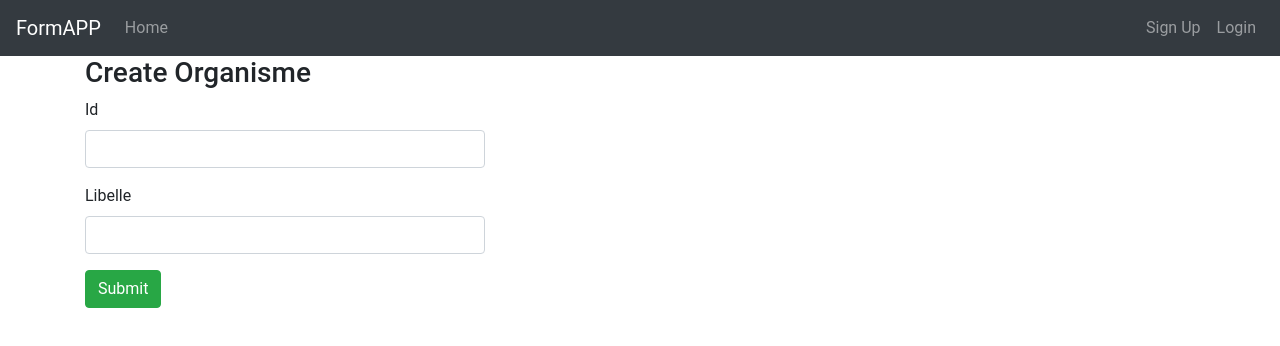
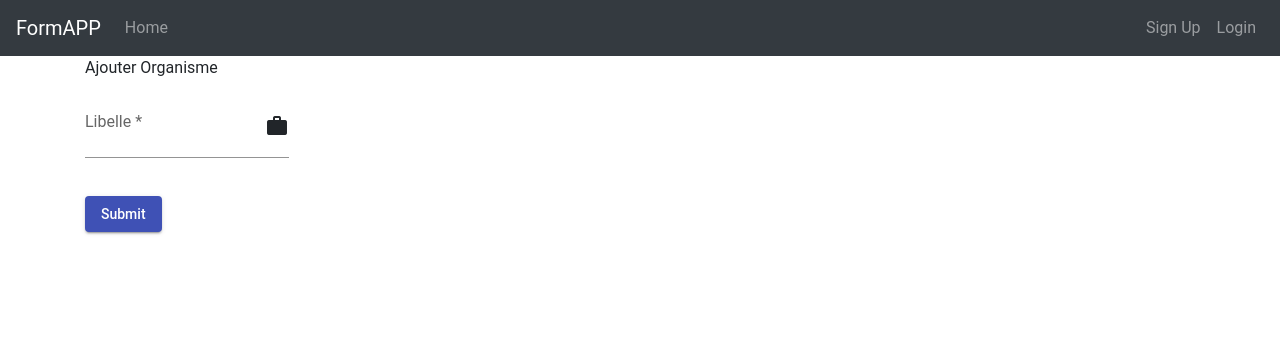
Before and after one commit to aya-mrah/formationangularv2, an Angular app: page /addorganisme in a window 1280 px wide. Shown: the top 346 px of the page. Built offline with nearby package versions, Linux system fonts and the light colour scheme.

Commit message:
materia design organisme  + participant

```diff
--- a/src/app/domaine/domaine-add/domaine-add.component.ts
+++ b/src/app/domaine/domaine-add/domaine-add.component.ts
@@ -36,7 +36,7 @@ domaine: Domaine = new Domaine();
         onSubmit() {
           this.submitted = true;
           this.save();
-          gotoList();
+          this.gotoList();
         }
 
         gotoList(){
--- a/src/app/formation/formation-liste/formation-liste.component.ts
+++ b/src/app/formation/formation-liste/formation-liste.component.ts
@@ -4,6 +4,7 @@ import {Formation} from "src/app/model/Formation";
 import {Router} from "@angular/router";
 import {FormationService } from "src/app/service/formation.service";
 import {MatTableDataSource} from '@angular/material/table';
+import { IDomaine } from 'src/app/domaine/domaine-liste/domaine-liste.component';
 
 export interface IFormation {
    id: number;
@@ -13,7 +14,7 @@ export interface IFormation {
    annee:number;
    duree: number;
    budget: number;
-   domaine: Domaine;
+   domaine: IDomaine;
 
 }
 
--- a/src/app/model/participant.ts
+++ b/src/app/model/participant.ts
@@ -12,4 +12,5 @@ mail: string;
 profil: Profil;
 pays: Pays;
 organisme: Organisme;
+type:string
 }
--- a/src/app/organisme/organisme-add/organisme-add.component.html
+++ b/src/app/organisme/organisme-add/organisme-add.component.html
@@ -1,21 +1,13 @@
-<h3>Create Organisme</h3>
+<mat-label>Ajouter Organisme</mat-label>
 <div [hidden]="submitted" style="width: 400px;">
   <form (ngSubmit)="onSubmit()">
     <div class="form-group">
-      <label for="id">Id</label>
-      <input type="text" class="form-control" id="id" required [(ngModel)]="organisme.id" name="id">
+      <mat-form-field appearance="standard">
+        <mat-label>Libelle</mat-label>
+        <input matInput placeholder="Nom.Organisme" type="text" class="form-control" id="libelle" required [(ngModel)]="organisme.libelle" name="libelle">
+        <mat-icon matSuffix>work</mat-icon>
+      </mat-form-field>
     </div>
-
-    <div class="form-group">
-      <label for="libelle">Libelle</label>
-      <input type="text" class="form-control" id="libelle" required [(ngModel)]="organisme.libelle" name="libelle">
-    </div>
-
-    <button type="submit" class="btn btn-success">Submit</button>
+    <button mat-raised-button color="primary" type="submit" class="btn btn-success">Submit</button>
   </form>
 </div>
-
-<div [hidden]="!submitted">
-  <h4>You submitted successfully!</h4>
-  <!-- <button class="btn btn-success" (click)="newEmployee()">Add</button> -->
-</div>
--- a/src/app/participant/participant-add/participant-add.component.html
+++ b/src/app/participant/participant-add/participant-add.component.html
@@ -1,5 +1,60 @@
 <h3>Create Formateur</h3>
 <div [hidden]="submitted" style="width: 400px;">
+
+
+  <form class="example-form" (ngSubmit)="onSubmit()">
+
+
+    <table class="example-full-width" cellspacing="0" width="200px" ><tr>
+      <td><mat-form-field class="example-full-width">
+        <mat-label>Nom</mat-label>
+        <input matInput class="form-control" id="nom" required [(ngModel)]="participant.nom" name="nom">
+      </mat-form-field></td>
+      <td><mat-form-field class="example-full-width">
+        <mat-label>Prenom</mat-label>
+        <input matInput type="text" class="form-control" id="prenom" required [(ngModel)]="participant.prenom" name="prenom">
+      </mat-form-field></td>
+    </tr></table><br>
+    <mat-form-field class="example-full-width"  width="300px">
+      <mat-label>Email</mat-label>
+      <input matInput placeholder="example@gmail.com" type="text" class="form-control" id="email" required [(ngModel)]="participant.mail" name="email">
+    </mat-form-field><br>
+    <mat-form-field class="example-full-width">
+      <mat-label>Téléphone</mat-label>
+      <span matPrefix>+216 &nbsp;</span>
+      <input type="tel" matInput placeholder="55-555-123" type="number" class="form-control" id="tel" required [(ngModel)]="participant.tel" name="tel">
+      <mat-icon matSuffix>mode_edit</mat-icon>
+    </mat-form-field>
+    <mat-form-field appearance="fill">
+      <mat-label>Profil</mat-label>
+      <mat-select [(ngModel)]="participant.profil" name="profils">
+        <mat-option *ngFor="let profil of profils" [value]="profil">
+          {{profil.libelle}}
+        </mat-option>
+      </mat-select>
+    </mat-form-field>
+
+    <mat-form-field appearance="fill">
+      <mat-label>Pays</mat-label>
+      <mat-select [(ngModel)]="participant.pays" name="pays">
+        <mat-option *ngFor="let pays of payss" [value]="pays">
+          {{pays.libelle}}
+        </mat-option>
+      </mat-select>
+    </mat-form-field>
+
+
+    <mat-form-field appearance="fill">
+      <mat-label>Organisme</mat-label>
+      <mat-select [(ngModel)]="participant.organisme" name="organisme">
+        <mat-option *ngFor="let organisme of organismes" [value]="organisme">
+          {{organisme.libelle}}
+        </mat-option>
+      </mat-select>
+    </mat-form-field>
+    <button mat-raised-button color="primary" type="submit" class="btn btn-success">Submit</button>
+    </form>
+
   <form (ngSubmit)="onSubmit()">
     <div class="form-group">
       <label for="id">Id</label>
--- a/src/app/participant/participant-add/participant-add.component.ts
+++ b/src/app/participant/participant-add/participant-add.component.ts
@@ -8,12 +8,21 @@ import {PaysService} from "src/app/service/pays.service";
 import {Pays} from "src/app//model/pays";
 import {Profil} from "src/app//model/profil";
 import {ProfilService} from "src/app//service/profil.service";
+import {FormControl, Validators} from '@angular/forms'
 
+
+
+interface Food {
+  value: string;
+  viewValue: string;
+}
 @Component({
   selector: 'app-participant-add',
   templateUrl: './participant-add.component.html',
   styleUrls: ['./participant-add.component.css']
 })
+
+
 export class ParticipantAddComponent implements OnInit {
 participant: Participant = new Participant();
   submitted = false;
@@ -24,7 +33,6 @@ participant: Participant = new Participant();
   currentProfil: Profil;
 
   organismes: any;
-
   constructor(private participantService: ParticipantService,
               private paysService: PaysService,
               private profilService: ProfilService,
@@ -32,9 +40,11 @@ participant: Participant = new Participant();
               private router: Router) { }
 
   save() {
+    this.participant.type="International"
     this.participantService
       .createParticipant(this.participant).subscribe(data => {
         this.participant = new Participant();
+
         this.gotoList();
       },
       error => console.log(error));
@@ -71,4 +81,6 @@ participant: Participant = new Participant();
       this.organismes = data;
     });
   }
+
+
 }
--- a/src/app/pays/pays-details/pays-details.component.ts
+++ b/src/app/pays/pays-details/pays-details.component.ts
@@ -12,7 +12,7 @@ import { Router, ActivatedRoute } from '@angular/router';
 export class PaysDetailsComponent implements OnInit {
 
              id: number;
-             pays: Pays;
+             pays: any;
 
              constructor(private route: ActivatedRoute,private router: Router,
                private paysService: PaysService) { }
--- a/src/app/pays/pays-update/pays-update.component.ts
+++ b/src/app/pays/pays-update/pays-update.component.ts
@@ -11,7 +11,7 @@ import { PaysService } from 'src/app/service/pays.service';
 export class PaysUpdateComponent implements OnInit {
 
            id: number;
-           pays: Pays;
+           pays: any;
 
            constructor(private route: ActivatedRoute,private router: Router,
              private paysService: PaysService) { }
@@ -36,6 +36,7 @@ export class PaysUpdateComponent implements OnInit {
                  this.gotoList();
                }, error => console.log(error));
            }
+           //cc
 
            onSubmit() {
              this.updatePays();
--- a/src/app/session/session-liste/session-liste.component.ts
+++ b/src/app/session/session-liste/session-liste.component.ts
@@ -7,6 +7,8 @@ import {MatTableDataSource} from '@angular/material/table';
 
 import {FormationService} from "src/app/service/formation.service";
 import {Formation} from "src/app/model/formation";
+import { IFormateur } from 'src/app/formateur/formateur-liste/formateur-liste.component';
+import { IOrganisme } from 'src/app/organisme/organisme-liste/organisme-liste.component';
 
 
 export interface ISession {
@@ -17,13 +19,9 @@ export interface ISession {
     lieu: string;
 
     formation: Formation;
-    organisme: Organisme;
-    formateur: Formateur;
+    organisme: IOrganisme;
+    formateur: IFormateur;
 }
-const ELEMENT_DATA: ISession[] = [
-  {id: 12, date_deb: 1235,date_fin:65,nbparticipant:100,lieu:'sfax2',formation:1,organisme:1,formateur:1},
- {id: 9, date_deb: 845,date_fin:1454,nbparticipant:12,lieu:'Djerba',formation:1,organisme:1,formateur:1}];
-
 
 @Component({
   selector: 'app-session-liste',
```
